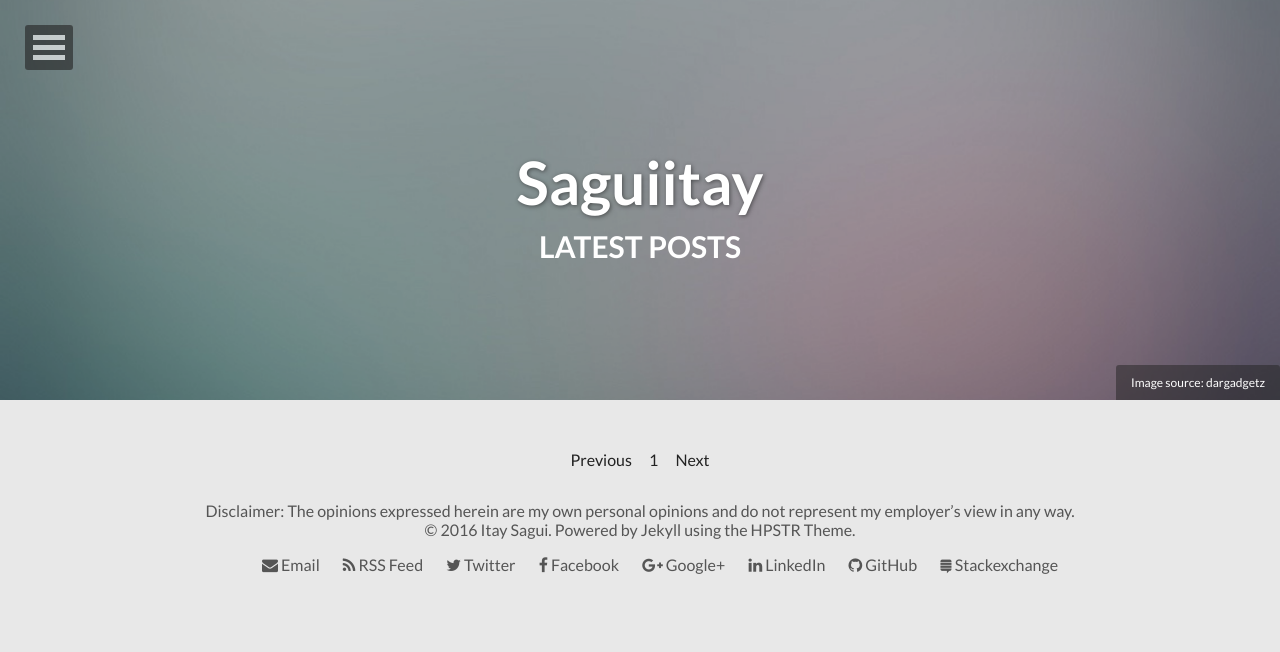
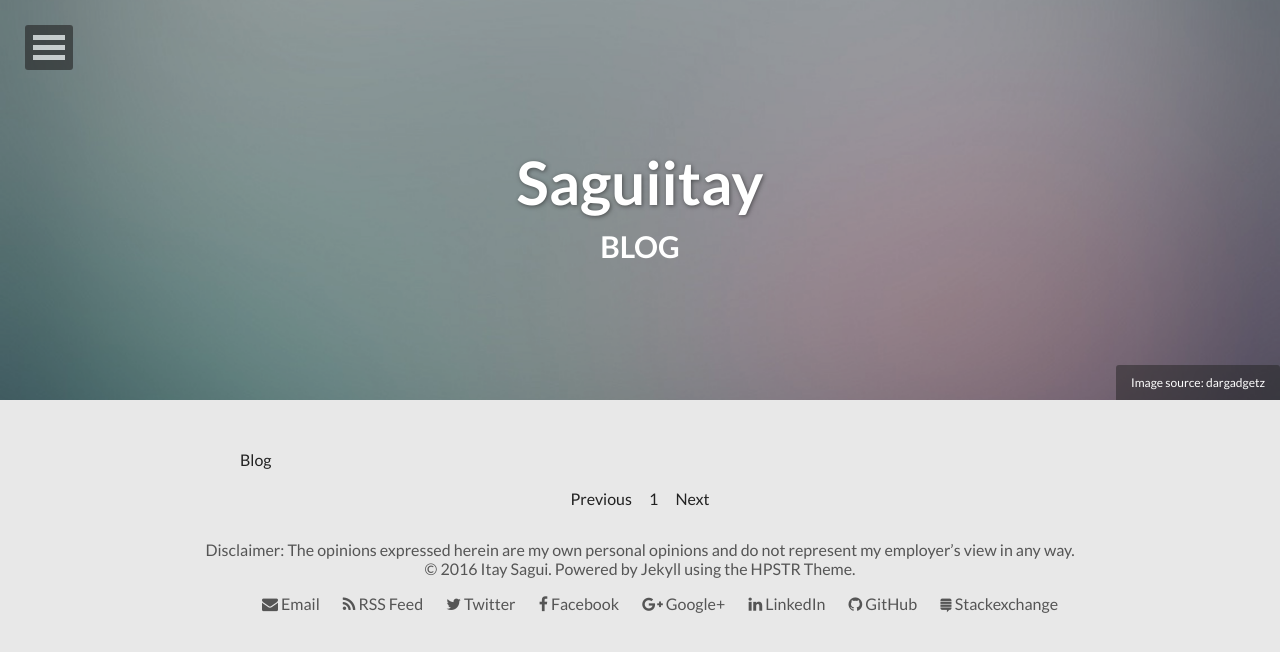
Before and after one commit to nathanghans/saguiitay.github.io, a Jekyll site: the page built from blog.html, in a window 1280 px wide. Shown: the top 652 px of the page. Built offline with Jekyll 4.4.1, drawn with Linux system fonts in a browser that asks for light colours; nearby versions of some CDN libraries.

Commit message:
Update blog.html

```diff
--- a/blog.html
+++ b/blog.html
@@ -1,13 +1,15 @@
 ---
 layout: post-index
-title: Latest Posts
+title: Blog
 description: "Describe this nonsense."
-tags: [Jekyll, theme, themes, responsive, blog, modern]
+tags:
 image:
   feature: abstract-1.jpg
   credit: dargadgetz
   creditlink: http://www.dargadgetz.com/ios-7-abstract-wallpaper-pack-for-iphone-5-and-ipod-touch-retina/
 ---
+
+Blog
 
 {% for post in paginator.posts %}
 <article class="hentry">
@@ -37,9 +39,9 @@ image:
 <div class="pagination">
   {% if paginator.previous_page %}
     {% if paginator.previous_page == 1 %}
-      <a href="{{ site.url }}" class="btn">Previous</a>
+      <a href="{{ site.url }}/blog/" class="btn">Previous</a>
     {% else %}
-      <a href="{{ site.url }}/page{{ paginator.previous_page }}" class="btn">Previous</a>
+      <a href="{{ site.url }}/blog/page{{ paginator.previous_page }}" class="btn">Previous</a>
     {% endif %}
   {% else %}
     Previous
@@ -49,7 +51,7 @@ image:
       {% if paginator.page == 1 %}
         <span class="current-page">1</span>
       {% else %}
-        <a href="{{ site.url }}">1</a>
+        <a href="{{ site.url }}/blog/">1</a>
       {% endif %}
     </li>
     {% for count in (2..paginator.total_pages) %}
@@ -57,13 +59,13 @@ image:
         {% if count == paginator.page %}
           <span class="current-page">{{ count }}</span>
         {% else %}
-          <a href="{{ site.url }}/page{{ count }}">{{ count }}</a>
+          <a href="{{ site.url }}/blog/page{{ count }}">{{ count }}</a>
         {% endif %}
       </li>
     {% endfor %}
   </ul>
   {% if paginator.next_page %}
-    <a href="{{ site.url }}/page{{ paginator.next_page }}" class="btn">Next</a>
+    <a href="{{ site.url }}/blog/page{{ paginator.next_page }}" class="btn">Next</a>
   {% else %}
     Next
   {% endif %}
```
